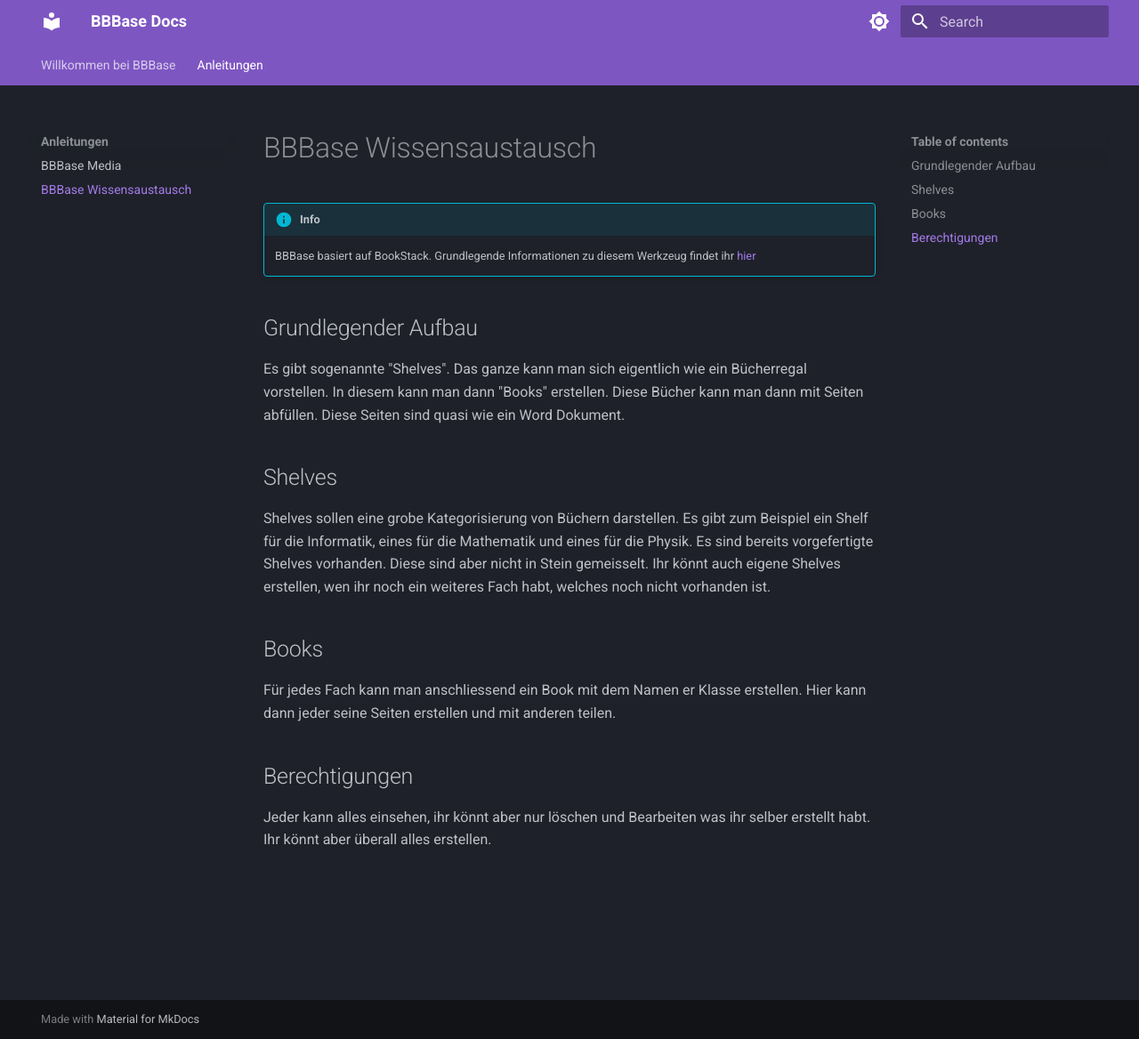
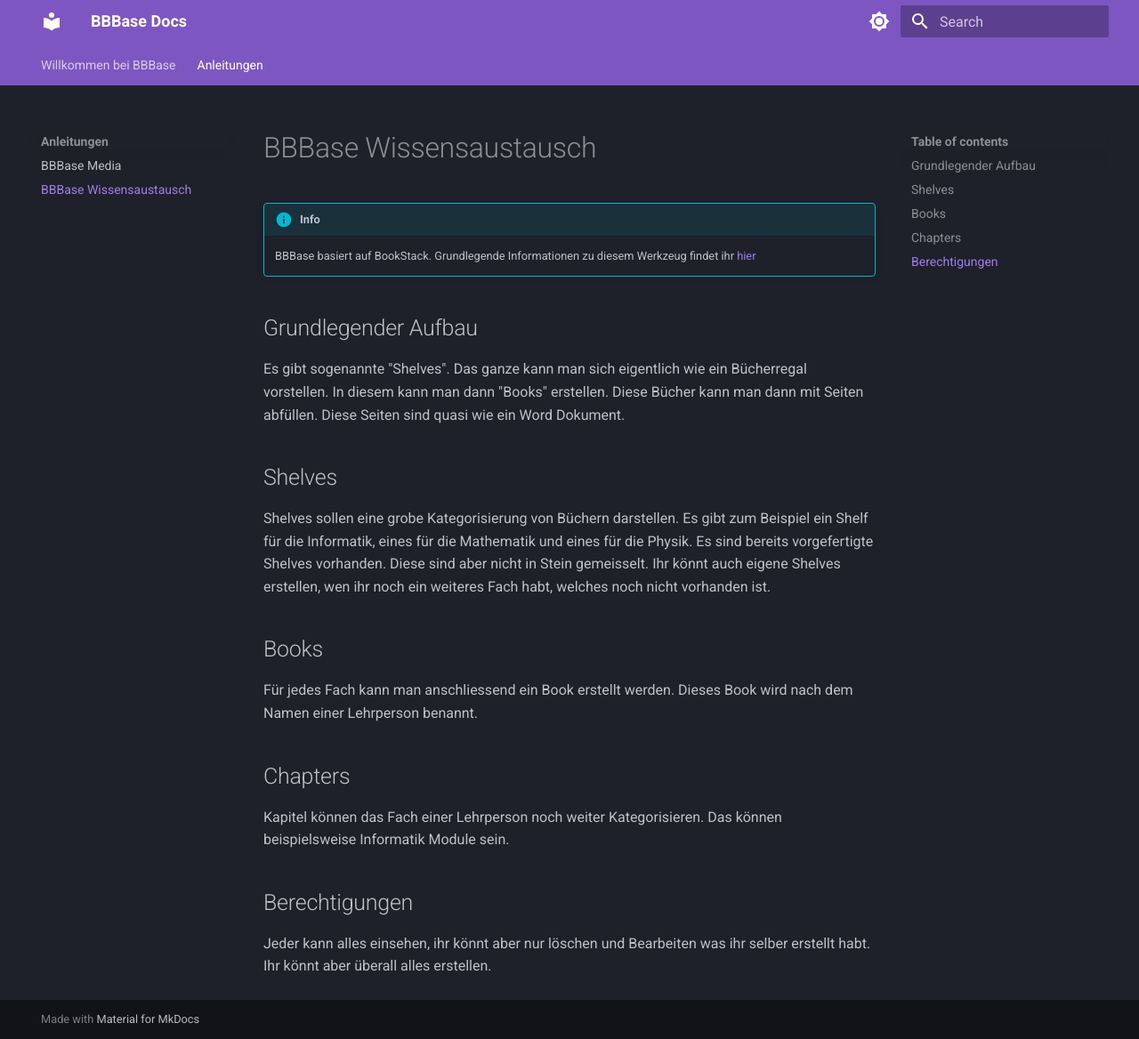
Before and after one commit to mikeshootzz/bbbase-docs, an MkDocs documentation site: the page built from docs/Anleitungen/BBBase Wissensaustausch.md, in a window 1280 px wide and 1168 px high. Shown: the whole window at 89% size. Built offline with MkDocs 1.6.1 and Material for MkDocs 9.7.7, drawn with Linux system fonts in a browser that asks for light colours.

Commit message:
verwendung von lehrpersonen anstelle von klassen

```diff
--- a/docs/Anleitungen/BBBase Wissensaustausch.md
+++ b/docs/Anleitungen/BBBase Wissensaustausch.md
@@ -13,7 +13,11 @@
 
 ## Books
 
-Für jedes Fach kann man anschliessend ein Book mit dem Namen er Klasse erstellen. Hier kann dann jeder seine Seiten erstellen und mit anderen teilen.
+Für jedes Fach kann man anschliessend ein Book erstellt werden. Dieses Book wird nach dem Namen einer Lehrperson benannt.
+
+## Chapters
+
+Kapitel können das Fach einer Lehrperson noch weiter Kategorisieren. Das können beispielsweise Informatik Module sein.
 
 ## Berechtigungen
 
```
